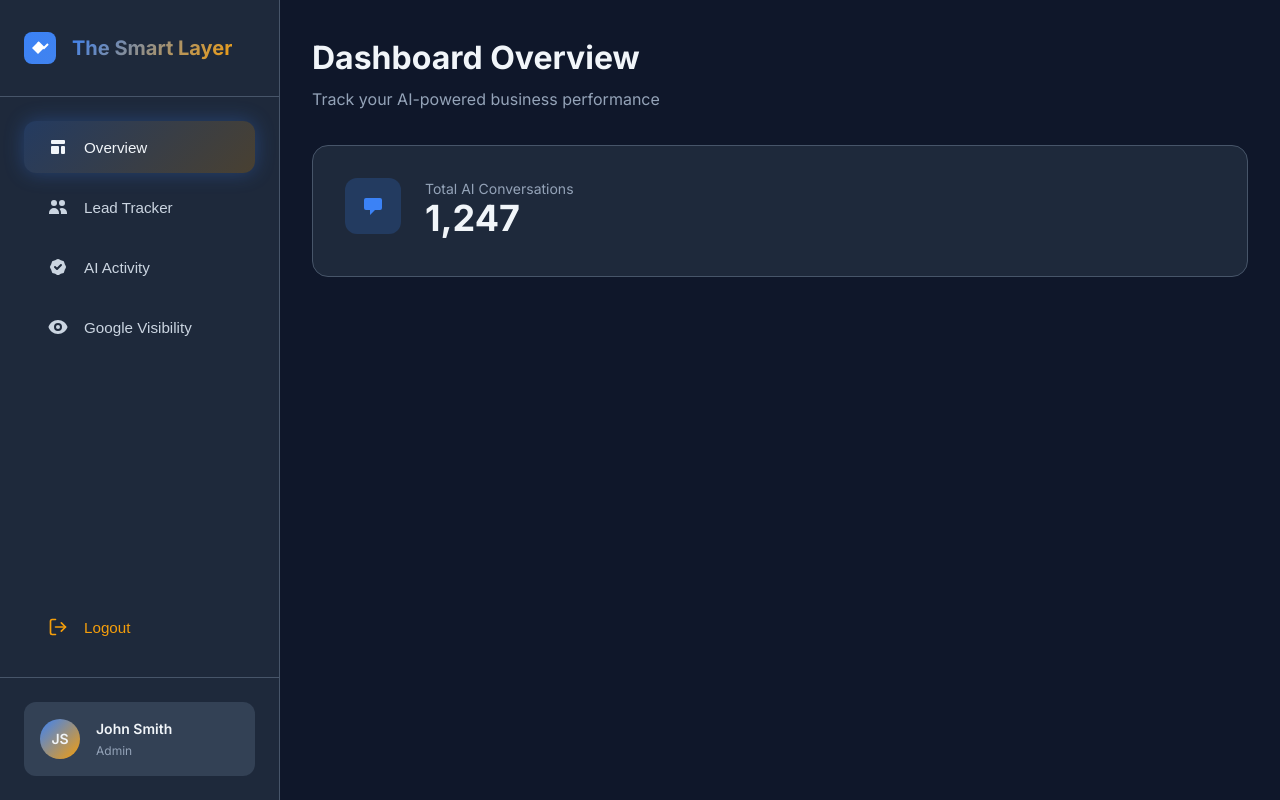
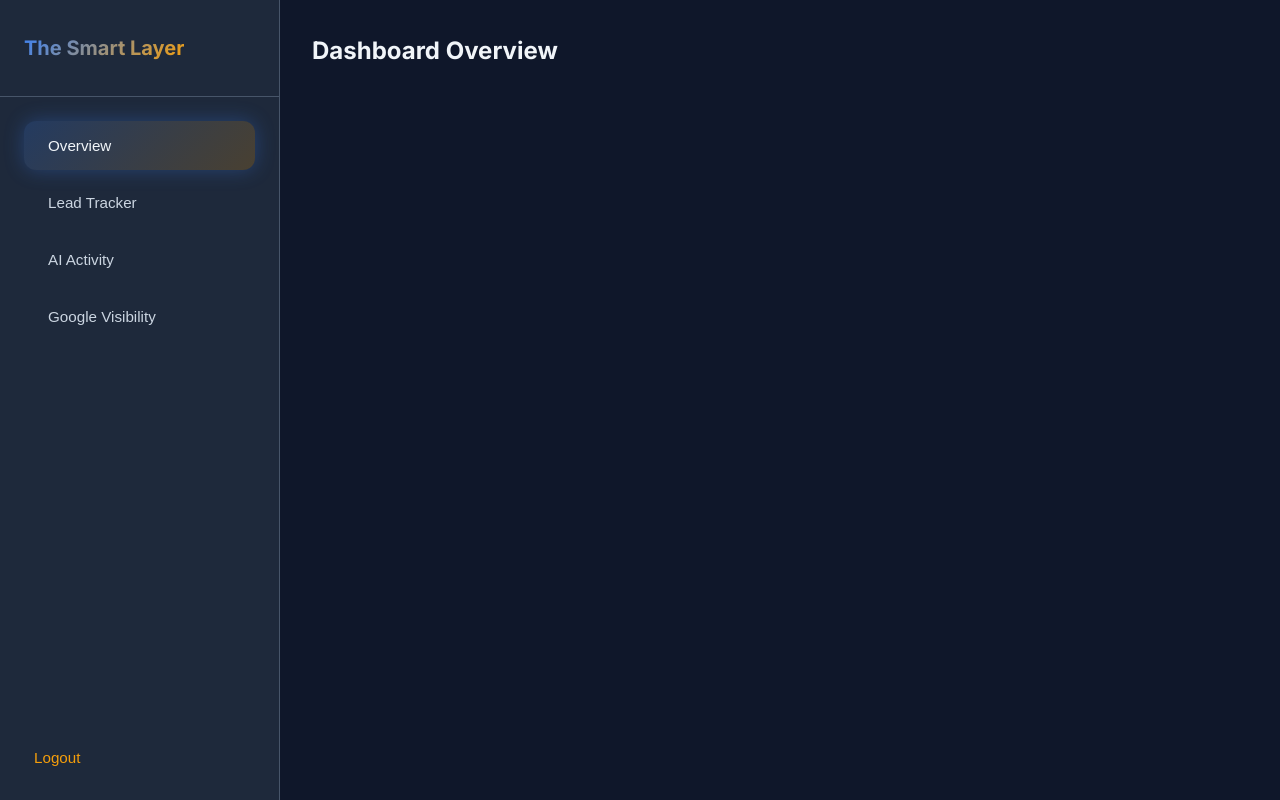
Before and after one commit to thesmartlayer/thesmartlayer, a plain HTML site: page dashboard.html in a window 1280 px wide. Drawn offline with Linux system fonts and the light colour scheme.

Commit message:
dashboardfeatureadd

```diff
--- a/dashboard.html
+++ b/dashboard.html
@@ -5,10 +5,7 @@
     <meta charset="UTF-8">
     <meta name="viewport" content="width=device-width, initial-scale=1.0">
     <title>The Smart Layer - Client Dashboard</title>
-    <meta name="description" content="Client Admin Dashboard for The Smart Layer">
     <link rel="stylesheet" href="dashboard-styles.css">
-    <link rel="preconnect" href="https://fonts.googleapis.com">
-    <link rel="preconnect" href="https://fonts.gstatic.com" crossorigin>
     <link href="https://fonts.googleapis.com/css2?family=Inter:wght@300;400;500;600;700&display=swap" rel="stylesheet">
 </head>
 <body>
@@ -16,113 +13,40 @@
         <aside class="sidebar">
             <div class="sidebar-header">
                 <div class="logo">
-                    <svg width="32" height="32" viewBox="0 0 32 32" fill="none">
-                        <rect width="32" height="32" rx="8" fill="url(#gradient)"/>
-                        <path d="M8 16L14 10L20 16L14 22L8 16Z" fill="white"/>
-                        <path d="M14 10L20 16L24 12" stroke="white" stroke-width="2"/>
-                        <defs>
-                            <linearGradient id="gradient" x1="0" y1="0" x2="32" y2="32">
-                                <stop offset="0%" stop-color="#3b82f6"/>
-                                <stop offset="100%" stop-color="#f59e0b"/>
-                            </linearGradient>
-                        </defs>
-                    </svg>
                     <h1>The Smart Layer</h1>
                 </div>
             </div>
+            <nav class="sidebar-nav">
+                <button class="nav-item active" data-tab="overview"><span>Overview</span></button>
+                <button class="nav-item" data-tab="leads"><span>Lead Tracker</span></button>
+                <button class="nav-item" data-tab="activity"><span>AI Activity</span></button>
+                <button class="nav-item" data-tab="visibility"><span>Google Visibility</span></button>
 
-            <nav class="sidebar-nav">
-                <button class="nav-item active" data-tab="overview">
-                    <svg width="20" height="20" viewBox="0 0 20 20" fill="currentColor">
-                        <path d="M3 4a1 1 0 011-1h12a1 1 0 011 1v2a1 1 0 01-1 1H4a1 1 0 01-1-1V4zM3 10a1 1 0 011-1h6a1 1 0 011 1v6a1 1 0 01-1 1H4a1 1 0 01-1-1v-6zM14 9a1 1 0 00-1 1v6a1 1 0 001 1h2a1 1 0 001-1v-6a1 1 0 00-1-1h-2z"/>
-                    </svg>
-                    <span>Overview</span>
-                </button>
-
-                <button class="nav-item" data-tab="leads">
-                    <svg width="20" height="20" viewBox="0 0 20 20" fill="currentColor">
-                        <path d="M9 6a3 3 0 11-6 0 3 3 0 016 0zM17 6a3 3 0 11-6 0 3 3 0 016 0zM12.93 17c.046-.327.07-.66.07-1a6.97 6.97 0 00-1.5-4.33A5 5 0 0119 16v1h-6.07zM6 11a5 5 0 015 5v1H1v-1a5 5 0 015-5z"/>
-                    </svg>
-                    <span>Lead Tracker</span>
-                </button>
-
-                <button class="nav-item" data-tab="activity">
-                    <svg width="20" height="20" viewBox="0 0 20 20" fill="currentColor">
-                        <path fill-rule="evenodd" d="M6.267 3.455a3.066 3.066 0 001.745-.723 3.066 3.066 0 013.976 0 3.066 3.066 0 001.745.723 3.066 3.066 0 012.812 2.812c.051.643.304 1.254.723 1.745a3.066 3.066 0 010 3.976 3.066 3.066 0 00-.723 1.745 3.066 3.066 0 01-2.812 2.812 3.066 3.066 0 00-1.745.723 3.066 3.066 0 01-3.976 0 3.066 3.066 0 00-1.745-.723 3.066 3.066 0 01-2.812-2.812 3.066 3.066 0 00-.723-1.745 3.066 3.066 0 010-3.976 3.066 3.066 0 00.723-1.745 3.066 3.066 0 012.812-2.812zm7.44 5.252a1 1 0 00-1.414-1.414L9 10.586 7.707 9.293a1 1 0 00-1.414 1.414l2 2a1 1 0 001.414 0l4-4z"/>
-                    </svg>
-                    <span>AI Activity</span>
-                </button>
-
-                <button class="nav-item" data-tab="visibility">
-                    <svg width="20" height="20" viewBox="0 0 20 20" fill="currentColor">
-                        <path d="M10 12a2 2 0 100-4 2 2 0 000 4z"/>
-                        <path fill-rule="evenodd" d="M.458 10C1.732 5.943 5.522 3 10 3s8.268 2.943 9.542 7c-1.274 4.057-5.064 7-9.542 7S1.732 14.057.458 10zM14 10a4 4 0 11-8 0 4 4 0 018 0z"/>
-                    </svg>
-                    <span>Google Visibility</span>
-                </button>
-
-                <button class="nav-item" id="logout-link" style="margin-top: auto; color: #f59e0b; background: transparent; border: none; cursor: pointer; text-align: left; width: 100%;">
-                    <svg width="20" height="20" viewBox="0 0 24 24" fill="none" stroke="currentColor" stroke-width="2" stroke-linecap="round" stroke-linejoin="round">
-                        <path d="M9 21H5a2 2 0 01-2-2V5a2 2 0 012-2h4"></path>
-                        <polyline points="16 17 21 12 16 7"></polyline>
-                        <line x1="21" y1="12" x2="9" y2="12"></line>
-                    </svg>
+                <button class="nav-item" id="logout-btn" style="margin-top: auto; color: #f59e0b; background: none; border: none; cursor: pointer; display: flex; align-items: center; gap: 10px; padding: 10px; width: 100%;">
                     <span>Logout</span>
                 </button>
             </nav>
-
-            <div class="sidebar-footer">
-                <div class="user-profile">
-                    <div class="user-avatar">JS</div>
-                    <div class="user-info">
-                        <div class="user-name">John Smith</div>
-                        <div class="user-role">Admin</div>
-                    </div>
-                </div>
-            </div>
         </aside>
 
         <main class="main-content">
-            <section id="overview" class="tab-content active">
-                <header class="content-header">
-                    <div>
-                        <h2>Dashboard Overview</h2>
-                        <p>Track your AI-powered business performance</p>
-                    </div>
-                </header>
-
-                <div class="metrics-grid">
-                    <div class="metric-card">
-                        <div class="metric-icon blue">
-                            <svg width="24" height="24" viewBox="0 0 24 24" fill="currentColor">
-                                <path d="M8 10h.01M12 10h.01M16 10h.01M9 16H5a2 2 0 01-2-2V6a2 2 0 012-2h14a2 2 0 012 2v8a2 2 0 01-2 2h-5l-5 5v-5z"/>
-                            </svg>
-                        </div>
-                        <div class="metric-content">
-                            <div class="metric-label">Total AI Conversations</div>
-                            <div class="metric-value">1,247</div>
-                        </div>
-                    </div>
-                </div>
-            </section>
+            <section id="overview" class="tab-content active"><h2>Dashboard Overview</h2></section>
+            <section id="leads" class="tab-content"><h2>Lead Tracker</h2></section>
+            <section id="activity" class="tab-content"><h2>AI Activity</h2></section>
+            <section id="visibility" class="tab-content"><h2>Google Visibility</h2></section>
         </main>
     </div>
 
     <script src="dashboard.js"></script>
     <script>
-        // Logic for Logout Button
-        document.getElementById('logout-link').addEventListener('click', (e) => {
-            e.preventDefault();
-            if (window.netlifyIdentity) {
-                netlifyIdentity.logout();
-            }
+        // This makes the Logout button actually DO something
+        document.getElementById('logout-btn').addEventListener('click', () => {
+            netlifyIdentity.logout();
         });
 
-        if (window.netlifyIdentity) {
-            netlifyIdentity.on('logout', () => {
-                window.location.href = 'index.html?loggedout=true';
-            });
-        }
+        // This tells the site to kick you to the home page AFTER logging out
+        netlifyIdentity.on('logout', () => {
+            window.location.href = 'index.html?loggedout=true';
+        });
     </script>
 </body>
 </html>
```
